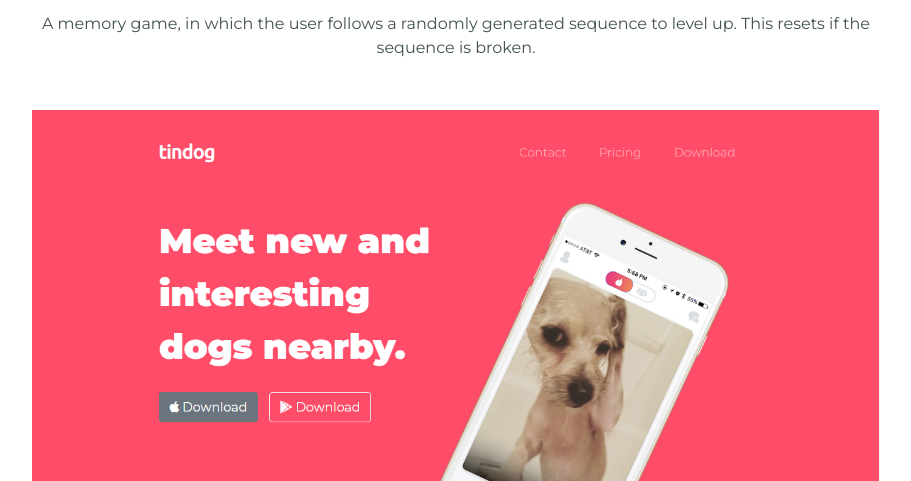
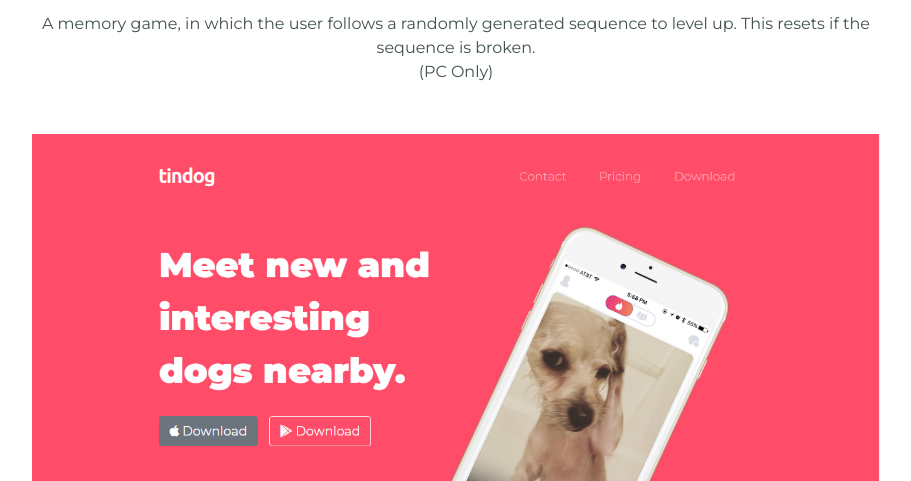
Before and after one commit to Rachaelob93/portfolio-website, a plain HTML site: page index.html in a window 1280 px wide. Shown: the part 3785-4266 px from the top of the page, without its empty margins (184-1095 px from the left). Drawn offline with Linux system fonts and the light colour scheme.

Commit message:
Add files via upload
Add "PC Only" to Simon Game description.

```diff
--- a/index.html
+++ b/index.html
@@ -57,6 +57,7 @@
     <a href="https://rachaelob93.github.io/simon-game/" target="_blank"><img class="portfolio-img" src="images/simon-game.png" alt=""></a>
         <h3>Simon Game</h3>
         <p>A memory game, in which the user follows a randomly generated sequence to level up. This resets if the sequence is broken.</p>
+        <p>(PC Only)</p>
       </div>
 
     <div class="portfolio-item">
```
